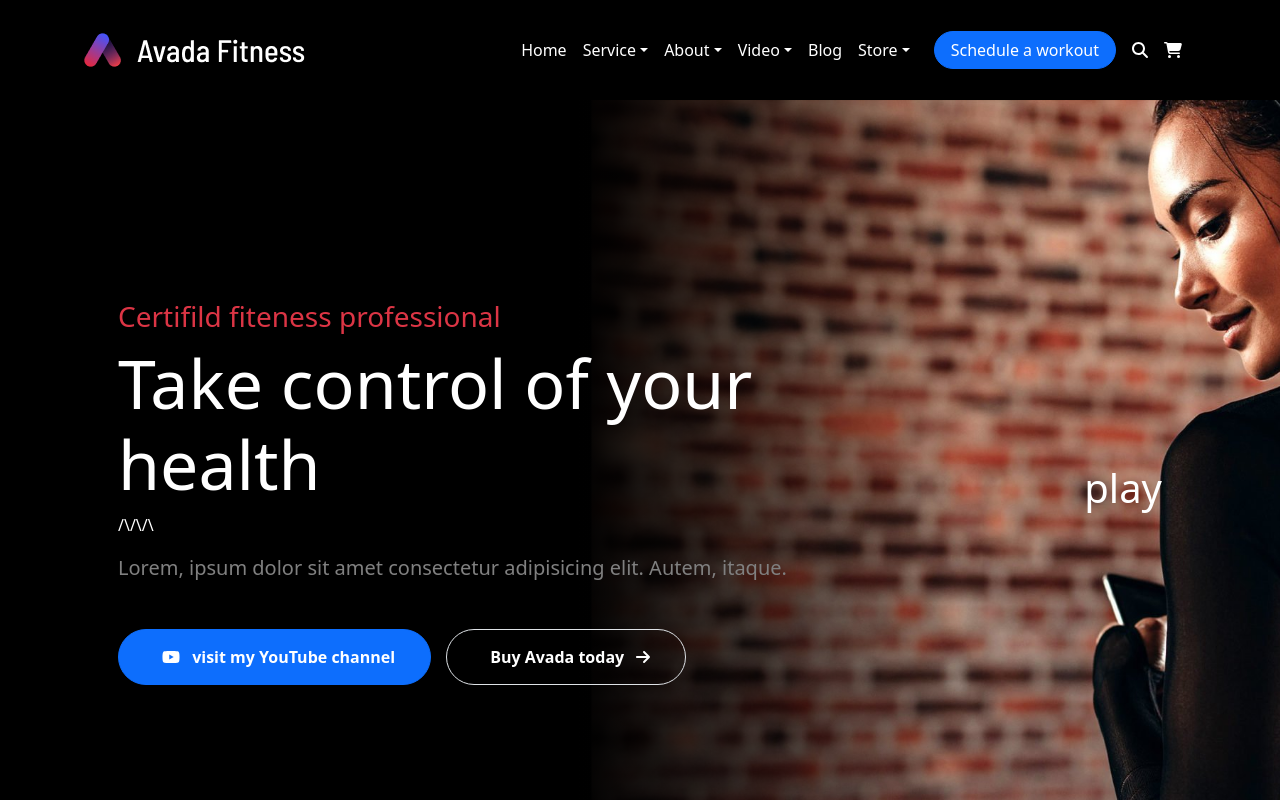
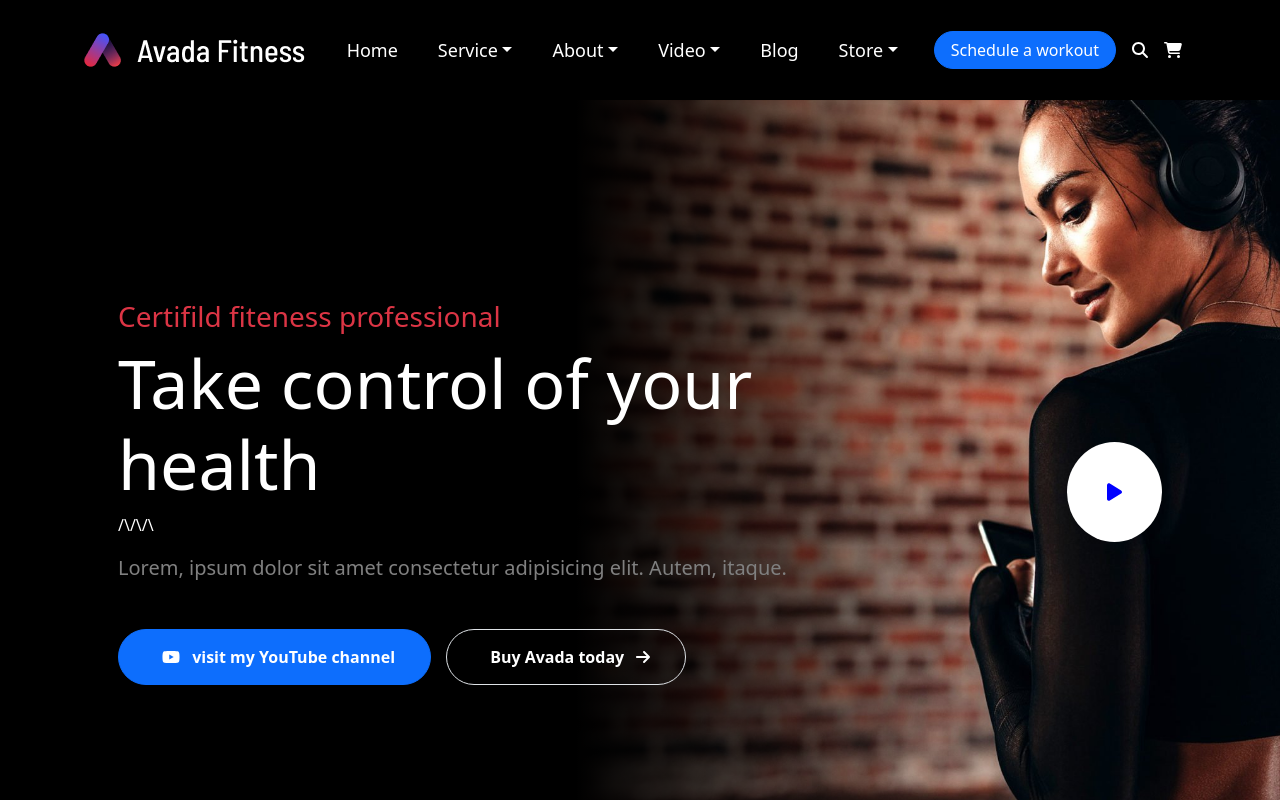
Before and after one commit to Jero1304/proj-html-vuejs, a Vue app: page / in a window 1280 px wide. Shown: the top 800 px of the page. Built offline with nearby package versions, Linux system fonts and the light colour scheme.

Commit message:
ADD play button component

```diff
--- a/src/App.vue
+++ b/src/App.vue
@@ -21,7 +21,6 @@ export default {
     Playlist,
     HeroSubscribe,
     CardService,
-
     OtherArticles,
     HeroCitation,
     Parteners,
--- a/src/components/ChannelYT.vue
+++ b/src/components/ChannelYT.vue
@@ -1,8 +1,8 @@
 <template>
     <div class="channel-yt">
-        <div class="row">
+        <div class="row m-0">
             <div class="col video-yt">
-                <h1 class="text-white">play</h1>
+                <PlayButton class="play-component"/>
             </div>
             <div class="col container text">
                 <p class="sub-title">Tune up your workouts</p>
@@ -21,6 +21,12 @@
 </template>
 
 <script>
+import PlayButton from './PlayButton.vue';
+export default{
+    components:{
+        PlayButton,
+    }
+}
 
 </script>
 
@@ -31,11 +37,14 @@
         background-repeat: no-repeat;
         background-size: cover;
         height: 900px;
-        width: 1000px;
         border-radius: 0 0 50px;
         display: flex;
         align-items: center;
         justify-content: center;
+        .play-component{
+            width: 100px;
+            height: 100px;
+        }
     }
     .container{
         padding: 120px 100px;
--- a/src/components/Hero.vue
+++ b/src/components/Hero.vue
@@ -2,7 +2,7 @@
     <div class="bg-hero">
         <div class="container">
             <div class="row align-items-center justify-content-center">
-                <div class="col-8">
+                <div class="col-9">
                     <h3 class="text-danger">Certifild fiteness professional</h3>
                     <h1 class="hero-title">Take control of your health</h1>
                     <p>/\/\/\</p>
@@ -25,7 +25,7 @@
 
                 </div>
                 <div class="col hero-play">
-                    <h1>play</h1>
+                    <PlayButton/>
                 </div>
             </div>
         </div>
@@ -34,6 +34,12 @@
 </template>
 
 <script>
+import PlayButton from './PlayButton.vue';
+export default{
+    components:{
+        PlayButton,
+    }
+}
 
 </script>
 
@@ -42,7 +48,7 @@
     background-image: linear-gradient(90deg,black 45%,rgba(6,6,7,0) 75%),url('../img/slider82x-scaled.jpg');
     background-repeat: no-repeat;
     background-size: cover;
-    padding-bottom: 300px;
+    padding-bottom: 200px;
     color: white;
     .container{
         padding-top: 200px;
@@ -56,6 +62,8 @@
         .hero-play{
             display: flex;
             justify-content: end;
+            height: 100px;
+            width: 100px;
         }
         .hero-btn > button{
             padding: 15px 35px;
--- a/src/components/HeroDailyWorkout.vue
+++ b/src/components/HeroDailyWorkout.vue
@@ -3,7 +3,7 @@
         <div class="container">
             <div class="row align-items-center justify-content-center">
                 <div class="col-8">
-                    <p class="play">play</p>
+                    <PlayButton class="play-component"/>
                     <h2 class="title">Crossfit workout of the day</h2>
                     <p class="date">November 15th, 2019</p>
                     <a class="link" href="">
@@ -19,7 +19,12 @@
 </template>
 
 <script>
-
+import PlayButton from './PlayButton.vue';
+export default{
+    components:{
+        PlayButton,
+    }
+}
 </script>
 
 <style scoped lang="scss">
@@ -33,8 +38,10 @@
     text-align: center;
     .container{
         padding-top: 300px;
-        .play{
-            font-size: 40px;
+        .play-component{
+            width: 100px;
+            height: 100px;
+            margin: 0 auto;
         }
         .title{
             font-size: 54px;
--- a/src/components/Nav.vue
+++ b/src/components/Nav.vue
@@ -107,6 +107,8 @@ export default {
 
     .nav-item>a {
         color: white;
+        font-size: 18px;
+        padding: 0 20px;
     }
 }
 </style>
--- /dev/null
+++ b/src/components/PlayButton.vue
@@ -0,0 +1,27 @@
+<template>
+    <div class="play">
+        <font-awesome-icon icon="fa-solid fa-play" />
+    </div>
+</template>
+
+<script>
+
+</script>
+
+<style scoped lang="scss">
+.play{
+    max-height: 120px;
+    max-width: 120px;
+    background-color: white;
+    color: blue;
+    font-size: 20px;
+    padding: 30px 40px;
+    border-radius: 100%;
+    display: flex;
+    justify-content: center;
+    align-items: center;
+    &:hover{
+        color: red;
+    }
+}
+</style>
--- a/src/components/Playlist.vue
+++ b/src/components/Playlist.vue
@@ -7,7 +7,7 @@
         <div class="row gap-4">
             <div class="card col">
                 <div class="cover">
-                    <p class="play">play</p>
+                    <PlayButton class="play-component"/>
                     <img src="../img/video2-2x.jpg" class="card-img-top" alt="...">
                 </div>
                 <div class="card-body">
@@ -18,7 +18,7 @@
 
             <div class="card col">
                 <div class="cover">
-                    <p class="play">play</p>
+                    <PlayButton class="play-component"/>
                     <img src="../img/video7-2x.jpg" class="card-img-top" alt="...">
                 </div>
                 <div class="card-body">
@@ -29,7 +29,7 @@
 
             <div class="card col">
                 <div class="cover">
-                    <p class="play">play</p>
+                    <PlayButton class="play-component"/>
                     <img src="../img/video9-2x.jpg" class="card-img-top" alt="...">
                 </div>
                 <div class="card-body">
@@ -44,7 +44,12 @@
 </template>
 
 <script>
-
+import PlayButton from './PlayButton.vue';
+export default{
+    components:{
+        PlayButton,
+    }
+}
 </script>
 
 <style scoped lang="scss">
@@ -57,12 +62,14 @@
         border: none;
         position: relative;
         .cover{
-            .play{
-                color: white;
+            .play-component{
                 position: absolute;
-                top: 30%;
+                top: 25%;
                 right: 50%;
-                transform: translate(50%,50%);
+                transform: translate(50%,25%);
+                width: 10px;
+                font-size: 16px;
+                padding: 15px 25px;
             }
             img{
                 border-radius: 0 0 50px;
--- a/src/main.js
+++ b/src/main.js
@@ -4,9 +4,9 @@ import App from './App.vue'
 
 import { library } from '@fortawesome/fontawesome-svg-core'
 import { FontAwesomeIcon } from '@fortawesome/vue-fontawesome'
-import { faMagnifyingGlass,faCartShopping, faArrowRight } from '@fortawesome/free-solid-svg-icons'
+import { faMagnifyingGlass,faCartShopping, faArrowRight, faPlay } from '@fortawesome/free-solid-svg-icons'
 import { faFacebook, faInstagram, faLinkedin, faTwitter, faYoutube } from '@fortawesome/free-brands-svg-icons'
 
-library.add(faMagnifyingGlass,faCartShopping,faYoutube,faArrowRight,faFacebook,faTwitter,faInstagram,faLinkedin)
+library.add(faMagnifyingGlass,faCartShopping,faYoutube,faArrowRight,faFacebook,faTwitter,faInstagram,faLinkedin,faPlay)
 
 createApp(App).component('font-awesome-icon', FontAwesomeIcon).mount('#app')
```
